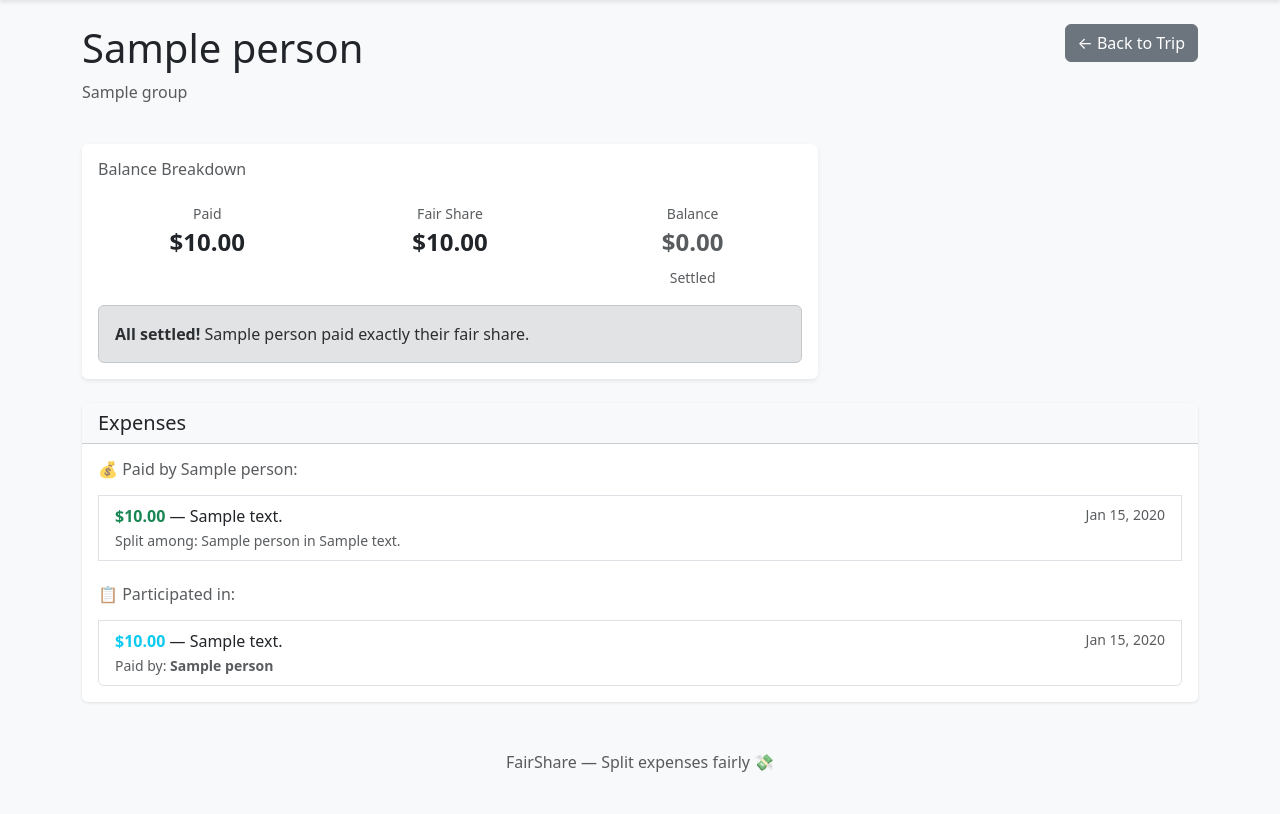
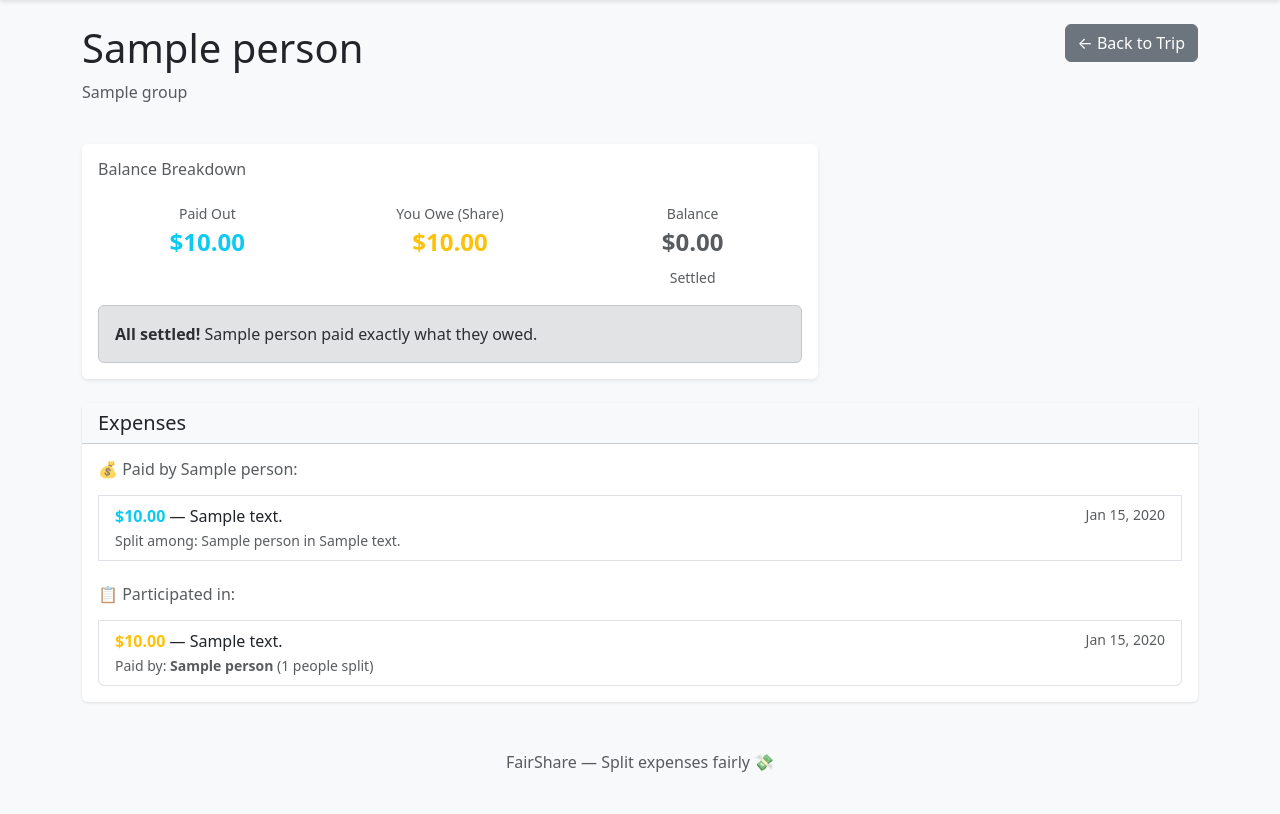
Before and after one commit to realmistic/ai-dev-tools-zoomcamp, a Django app: page /group/1/person/1/ in a window 1280 px wide. Shown: the part 76-890 px from the top of the page. Run offline with Django 5.2, Linux system fonts and the light colour scheme; tables that the repository leaves empty hold one stand-in row (values such as "Sample post").

Commit message:
Switch to Splitwise-style balance calculation
Changes:
- Paid Out: sum of expenses they paid
- You Owe: sum of (expense / num_participants) for each expense they participated in
- Balance: Paid Out - You Owe
  - Positive: they're owed (lender)
  - Negative: they owe (borrower)

Example:
- Alice pays $100 for 4 people → balance = $100 - $25 = +$75 (owed to Alice)
- Bob participates in $100 split 4 ways → balance = $0 - $25 = -$25 (Bob owes)

Much clearer UX!

```diff
--- a/fairshare_app/templates/fairshare_app/person_detail.html
+++ b/fairshare_app/templates/fairshare_app/person_detail.html
@@ -14,7 +14,7 @@
     </div>
 </div>
 
-<!-- Balance Breakdown -->
+<!-- Balance Breakdown (Splitwise style) -->
 <div class="row mb-4">
     <div class="col-lg-8">
         <div class="card border-0 shadow-sm">
@@ -23,12 +23,12 @@
 
                 <div class="row mb-3">
                     <div class="col-md-4 text-center">
-                        <small class="d-block text-muted mb-1">Paid</small>
-                        <div class="h4 fw-bold">${{ total_paid|floatformat:2 }}</div>
+                        <small class="d-block text-muted mb-1">Paid Out</small>
+                        <div class="h4 fw-bold text-info">${{ total_paid|floatformat:2 }}</div>
                     </div>
                     <div class="col-md-4 text-center">
-                        <small class="d-block text-muted mb-1">Fair Share</small>
-                        <div class="h4 fw-bold">${{ fair_share|floatformat:2 }}</div>
+                        <small class="d-block text-muted mb-1">You Owe (Share)</small>
+                        <div class="h4 fw-bold text-warning">${{ total_share|floatformat:2 }}</div>
                     </div>
                     <div class="col-md-4 text-center">
                         <small class="d-block text-muted mb-1">Balance</small>
@@ -36,7 +36,7 @@
                             <div class="h4 fw-bold text-success">+${{ balance|floatformat:2 }}</div>
                             <small class="text-success">Owed to them</small>
                         {% elif balance < 0 %}
-                            <div class="h4 fw-bold text-danger">-${{ balance|abs_value|floatformat:2 }}</div>
+                            <div class="h4 fw-bold text-danger">${{ balance|floatformat:2 }}</div>
                             <small class="text-danger">They owe</small>
                         {% else %}
                             <div class="h4 fw-bold text-muted">$0.00</div>
@@ -47,11 +47,11 @@
 
                 <div class="alert {% if balance > 0 %}alert-success{% elif balance < 0 %}alert-danger{% else %}alert-secondary{% endif %} mb-0">
                     {% if balance > 0 %}
-                        <strong>{{ person.name }} is a lender.</strong> They paid ${{ total_paid|floatformat:2 }}, but their fair share was only ${{ fair_share|floatformat:2 }}, so they're owed ${{ balance|floatformat:2 }}.
+                        <strong>{{ person.name }} is owed money.</strong> They paid ${{ total_paid|floatformat:2 }} but only owe ${{ total_share|floatformat:2 }}, so they're owed ${{ balance|floatformat:2 }}.
                     {% elif balance < 0 %}
-                        <strong>{{ person.name }} is a borrower.</strong> Their fair share was ${{ fair_share|floatformat:2 }}, but they only paid ${{ total_paid|floatformat:2 }}, so they owe ${{ balance|abs_value|floatformat:2 }}.
+                        <strong>{{ person.name }} owes money.</strong> They owe ${{ total_share|floatformat:2 }} but only paid ${{ total_paid|floatformat:2 }}, so they owe ${{ balance|abs_value|floatformat:2 }}.
                     {% else %}
-                        <strong>All settled!</strong> {{ person.name }} paid exactly their fair share.
+                        <strong>All settled!</strong> {{ person.name }} paid exactly what they owed.
                     {% endif %}
                 </div>
             </div>
@@ -75,7 +75,7 @@
                     <div class="list-group-item">
                         <div class="d-flex justify-content-between align-items-start">
                             <div>
-                                <strong class="text-success">${{ expense.amount|floatformat:2 }}</strong> — {{ expense.description|default:"(no description)" }}
+                                <strong class="text-info">${{ expense.amount|floatformat:2 }}</strong> — {{ expense.description|default:"(no description)" }}
                                 <br>
                                 <small class="text-muted">
                                     Split among: {{ expense.participants.all|join:", " }}
@@ -95,10 +95,11 @@
                     <div class="list-group-item">
                         <div class="d-flex justify-content-between align-items-start">
                             <div>
-                                <strong class="text-info">${{ participation.expense.amount|floatformat:2 }}</strong> — {{ participation.expense.description|default:"(no description)" }}
+                                <strong class="text-warning">${{ participation.expense.amount|floatformat:2 }}</strong> — {{ participation.expense.description|default:"(no description)" }}
                                 <br>
                                 <small class="text-muted">
                                     Paid by: <strong>{{ participation.expense.who_paid.name }}</strong>
+                                    ({{ participation.expense.participants.all|length }} people split)
                                 </small>
                             </div>
                             <small class="text-muted">{{ participation.expense.created_at|date:"M d, Y" }}</small>
--- a/fairshare_app/views.py
+++ b/fairshare_app/views.py
@@ -103,7 +103,7 @@ def add_expense(request, group_id):
 
 
 def person_detail(request, group_id, person_id):
-    """View person's expenses and balance."""
+    """View person's expenses and balance (Splitwise-style)."""
     from decimal import Decimal
 
     group = get_object_or_404(Group, id=group_id)
@@ -115,18 +115,20 @@ def person_detail(request, group_id, person_id):
         expense__group=group
     ).select_related('expense')
 
-    # Calculate balances and breakdown
-    balances = calculate_balances(group)
-    person_balance = balances.get(person.id, 0)
-
     # Calculate what they paid
     total_paid = sum(expense.amount for expense in paid_expenses) or Decimal('0.00')
 
-    # Calculate fair share
-    all_expenses = group.expenses.all()
-    total_expenses = sum(e.amount for e in all_expenses) or Decimal('0.00')
-    num_people = group.people.count()
-    fair_share = total_expenses / num_people if num_people > 0 else Decimal('0.00')
+    # Calculate their share: sum of (expense / num_participants) for each expense they participated in
+    total_share = Decimal('0.00')
+    for participation in participated_expenses:
+        expense = participation.expense
+        num_participants = expense.participants.count()
+        if num_participants > 0:
+            share_of_expense = expense.amount / num_participants
+            total_share += share_of_expense
+
+    # Balance: positive = owed to them, negative = they owe
+    balance = total_paid - total_share
 
     context = {
         'group': group,
@@ -134,7 +136,7 @@ def person_detail(request, group_id, person_id):
         'paid_expenses': paid_expenses,
         'participated_expenses': participated_expenses,
         'total_paid': total_paid,
-        'fair_share': fair_share,
-        'balance': person_balance,
+        'total_share': total_share,
+        'balance': balance,
     }
     return render(request, 'fairshare_app/person_detail.html', context)
```
